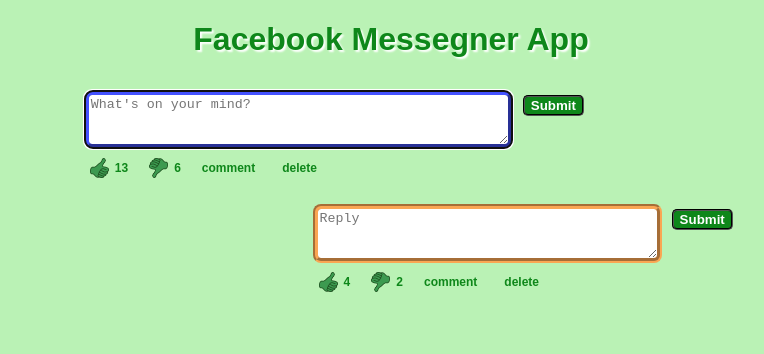
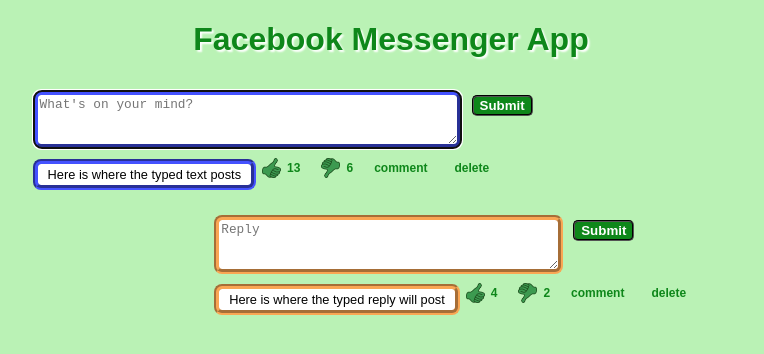
Before and after one commit to s-darcy/Facebook-Message-Style-App, a React (Create React App) app: page / in a window 1280 px wide. Shown: the top 354 px of the page, without its empty margins (249-1013 px from the left). Built offline with nearby package versions, Linux system fonts and the light colour scheme.

Commit message:
broken into components

```diff
--- a/src/App.css
+++ b/src/App.css
@@ -15,11 +15,28 @@
    list-style: none;
 }
 
-textarea {
+textarea, .postedComment, .repliedComment {
     margin: 10px auto 0px;
     border-style: groove;
     border-width: thick;
     border-radius: 8px;
+    float: left;
+    font-size: .8rem;
+}
+
+.likes {
+    float: left;
+    width: 100%;
+}
+
+.postedComment, .repliedComment {
+    padding: 3px 10px;
+    display: block;
+    width: auto;
+}
+
+.actionButtons {
+    display: block;
     float: left;
 }
 
@@ -34,35 +51,32 @@
 
 .firstMessage, .replyMessage {
     margin: 15px auto;
-    width: 60%;
+    width: 70%;
 }
 
 .replyMessage {
     float: right;
 }
 
-.firstMessage textarea {
-   border-color: #3F4BEA;
+.firstMessage textarea, .postedComment {
+    border-color: #3F4BEA;
+    background-color: white;
 }
-.replyMessage textarea {
+.replyMessage textarea, .repliedComment {
    border-color: #FAA653;
-}
-
-.likes {
-    display: inline-block;
-    float: left;
-    width: 100%;
-    max-height: 30px;
+    background-color: white;
 }
 
 button .thumb, button .dislike-thumb {
     height: 20px;
     width: 19px;
+    display: inline-block;
 }
 
 button {
     background-color: #baf2b5;
     border: none;
+    display: inline-block;
 }
 
 .like-counter, .dislike-counter, .comment, .delete {
--- a/src/App.js
+++ b/src/App.js
@@ -1,45 +1,28 @@
 import React, { Component } from 'react';
-import logo from './logo.svg';
 import './App.css';
+import data from './data';
+import FirstMessage from './FirstMessage';
+import FirstMessageActions from './FirstMessageActions';
+import Reply from './Reply';
 
 class App extends Component {
+
+    constructor() {
+        super();
+        this.state = data;
+    }
+
   render() {
     return (
       <div className="App">
-        <h1>Facebook Messegner App</h1>
+        <h1>Facebook Messenger App</h1>
         <form>
             <div className="firstMessage">
-                <textarea rows="3" cols="50" autofocus="autofocus" placeholder="What's on your mind?">
-
-                </textarea>
-                <input name="Post" type="submit"/>
-                <div className="likes">
-                    <button><img className="thumb" src={require('./thumb_up.png')} /></button>
-                    <p className="like-counter">13</p>
-                    <button><img className="dislike-thumb" src={require('./thumb_up.png')} /></button>
-                    <p className="dislike-counter">6</p>
-                    <button className="comment">comment</button>
-                    <button className="delete">delete</button>
-                </div>
+                <FirstMessage />
+                <FirstMessageActions />
             </div>
             <ul>
-                <div className="replyMessage">
-                    <div className="commentDiv">
-                        <li>
-                            <textarea rows="3" cols="40" placeholder="Reply">
-                            </textarea>
-                            <input name="reply" type="submit" />
-                        </li>
-                    </div>
-                    <div className="likes">
-                        <button><img className="thumb" src={require('./thumb_up.png')} /></button>
-                        <p className="like-counter">4</p>
-                        <button><img className="dislike-thumb" src={require('./thumb_up.png')} /></button>
-                        <p className="dislike-counter">2</p>
-                        <button className="comment">comment</button>
-                        <button className="delete">delete</button>
-                    </div>
-                </div>
+                <Reply />
             </ul>
         </form>
       </div>
--- /dev/null
+++ b/src/FirstMessage.js
@@ -0,0 +1,19 @@
+import React, {Component} from 'react';
+
+class FirstMessage extends Component {
+
+    render () {
+
+        return (
+            <div>
+                <textarea rows="3" cols="50" autofocus="autofocus" placeholder="What's on your mind?">
+
+                </textarea>
+                <input name="Post" type="submit"/>
+            </div>
+        );
+    }
+
+}
+
+export default FirstMessage;
--- /dev/null
+++ b/src/FirstMessageActions.js
@@ -0,0 +1,27 @@
+
+import React, {Component} from 'react';
+
+class FirstMessageActions extends Component {
+
+    render () {
+
+        return (
+            <div className="likes">
+                <div>
+                    <p className="postedComment">Here is where the typed text posts</p>
+                </div>
+                <div className="actionButtons">
+                    <button><img className="thumb" src={require('./thumb_up.png')} /></button>
+                    <p className="like-counter">13</p>
+                    <button><img className="dislike-thumb" src={require('./thumb_up.png')} /></button>
+                    <p className="dislike-counter">6</p>
+                    <button className="comment">comment</button>
+                    <button className="delete">delete</button>
+                </div>
+            </div>
+        );
+    }
+
+}
+
+export default FirstMessageActions;
--- /dev/null
+++ b/src/Reply.js
@@ -0,0 +1,25 @@
+
+
+import React, {Component} from 'react';
+import ReplyAction from './ReplyAction';
+
+class Reply extends Component {
+
+    render () {
+
+        return (
+            <li>
+                <div className="replyMessage">
+                    <div className="commentDiv">
+                        <textarea rows="3" cols="40" placeholder="Reply"></textarea>
+                        <input name="reply" type="submit" />
+                    </div>
+                    <ReplyAction />
+                </div>
+            </li>
+        );
+    }
+
+}
+
+export default Reply;
--- /dev/null
+++ b/src/ReplyAction.js
@@ -0,0 +1,26 @@
+import React, {Component} from 'react';
+
+class ReplyAction extends Component {
+
+    render () {
+
+        return (
+            <div className="likes">
+                <div>
+                    <p className="repliedComment">Here is where the typed reply will post</p>
+                </div>
+                <div className="actionButtons">
+                    <button><img className="thumb" src={require('./thumb_up.png')} /></button>
+                    <p className="like-counter">4</p>
+                    <button><img className="dislike-thumb" src={require('./thumb_up.png')} /></button>
+                    <p className="dislike-counter">2</p>
+                    <button className="comment">comment</button>
+                    <button className="delete">delete</button>
+                </div>
+            </div>
+        );
+    }
+
+}
+
+export default ReplyAction;
--- /dev/null
+++ b/src/data.js
@@ -0,0 +1,16 @@
+const data = {
+    "firstMessage" : {
+        "comment" : '',
+        "likeCount" : 0,
+        "dislikeCount" : 0,
+        "delete" : ''
+    },
+    "replyMessage" : {
+        "reply" : '',
+        "likeCount" : 0,
+        "dislikeCount" : 0,
+        "delete" : ''
+    }
+ };
+
+ export default data;
```
